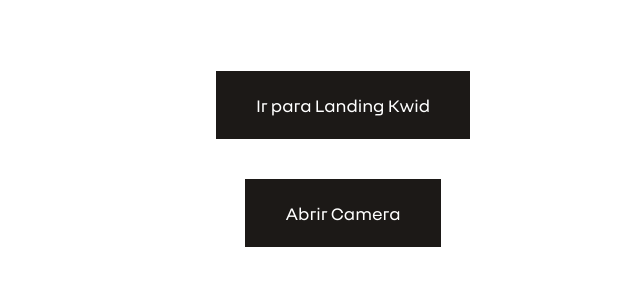
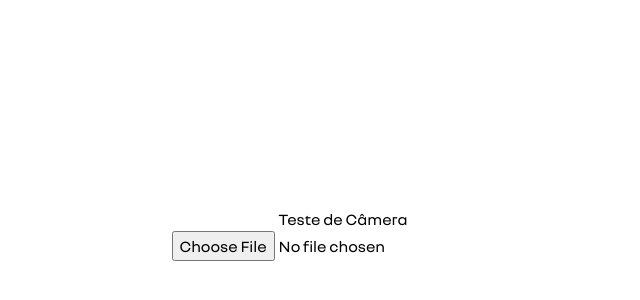
Before and after one commit to brucnj/teste-pwa-next, a Next.js app: page / in a window 1280 px wide. Shown: the part 166-466 px from the top of the page, without its empty margins (297-937 px from the left). Built offline with nearby package versions, Linux system fonts and the light colour scheme.

Commit message:
Teste Camera 5

```diff
--- a/package.json
+++ b/package.json
@@ -13,6 +13,7 @@
     "aos": "^3.0.0-beta.6",
     "next": "12.0.7",
     "next-pwa": "^5.4.4",
+    "ngrok": "^4.3.0",
     "react": "17.0.2",
     "react-dom": "17.0.2",
     "swiper": "^7.4.1"
--- a/pages/index.js
+++ b/pages/index.js
@@ -4,38 +4,67 @@
 import { useState, useEffect } from 'react'
 
 export default function Home() {
-  const [activeMedia, setMedia] = useState(false);
-
-  useEffect(() => {
-    async function media(){
-      if(activeMedia){
-        const videoMedia = await navigator.mediaDevices.getUserMedia({
-          video: true
-        });
-        const videoTracks = videoMedia.getVideoTracks()
-        const track = videoTracks[0]
-        alert(`Getting video from: ${track.label}`)
-        document.querySelector('video').srcObject = new MediaStream(videoMedia);
+  const [source, setSource] = useState("");
+  const handleCapture = (target) => {
+    if(target.files) {
+      if(target.files.length !== 0 ){
+        const file = target.files[0];
+        const newUrl = URL.createObjectURL(file);
+        setSource(newUrl);
       }
     }
+  }
 
-    media();
-  });
+  // const [activeMedia, setMedia] = useState(false);
+
+  // useEffect(() => {
+  //   async function media(){
+  //     if(activeMedia){
+  //       const videoMedia = await navigator.mediaDevices.getUserMedia({
+  //         audio: false,
+  //         video: true
+  //       });
+  //       const videoTracks = videoMedia.getVideoTracks()
+  //       const track = videoTracks[0]
+  //       alert(`Getting video from: ${track.label}`)
+  //       document.querySelector('video').srcObject = new MediaStream(videoMedia);
+  //     }
+  //   }
+
+  //   media();
+  // });
 
 
   return (
     <>
-      <Script src="https://webrtc.github.io/adapter/adapter-latest.js"></Script>
+      <div className={styles.container}>
+        <h5>Teste de Câmera</h5>
+        {source &&
+          <div className="flex justify-center border-black border-1">
+            <img src={source} alt={"snap"}></img>
+          </div>
+        }
+        <input
+          accept='image/*'
+          type="file"
+          capture="environment"
+          onChange={(e) => handleCapture(e.target)} />
+
+      </div>
+
+      {/* <Script src="https://webrtc.github.io/adapter/adapter-latest.js"></Script>
       <div className={styles.container}>
         <div className={styles.container}>
           <Link href="/lp/kwid">
             <a className="px-10 py-5 mx-auto text-lg font-bold leading-7 text-white bg-stone-900">Ir para Landing Kwid</a>
           </Link>
 
-          <button onClick={() => setMedia(true)} className="px-10 py-5 mx-auto mt-10 text-lg font-bold leading-7 text-white bg-stone-900"> Abrir Camera</button>
+          <button onClick={() => setMedia(true)} className="px-10 py-5 mx-auto mt-10 text-lg font-bold leading-7 text-white bg-stone-900">Abrir Camera</button>
           <video autoPlay></video>
+
+          <input type="file" accept="image/*" capture="camera" />
         </div>
-      </div>
+      </div> */}
     </>
 
   )
```
Also changed, not shown: 2 other files (tests, documents, lock files or other folders).
